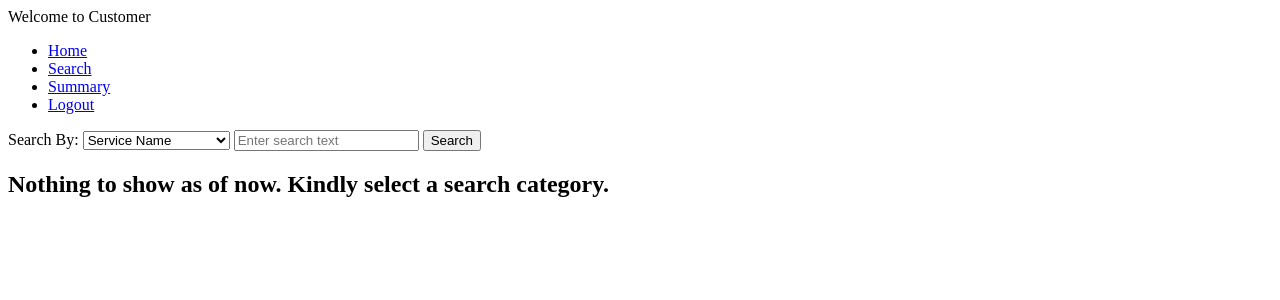
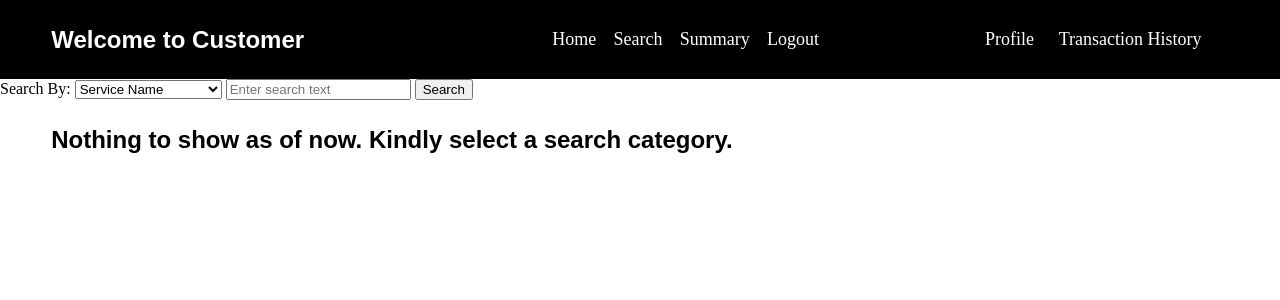
Before and after one commit to Shreya-agr09/AZHouseService, a Flask app: page /customer_search in a window 1280 px wide. Shown: the top 300 px of the page. Run offline with Flask 3, Linux system fonts and the light colour scheme.

Commit message:
added most of the frontend except profile,search

```diff
--- a/main.py
+++ b/main.py
@@ -722,7 +722,7 @@ def customer_signUp():
 #================================PROFESSIONALS===========================================================================
 @app.route("/professional")
 def professional():
-    service_requests = Service_request.query.filter_by(prof_id=session["id"]).one()
+    service_requests = Service_request.query.filter_by(prof_id=session["id"]).first()
     if service_requests.service.status==False:
         msg="This service you are associated with is temporarily down"
     else:
@@ -827,7 +827,7 @@ def viewRejectedRequest():
                  .join(Professionals, Professionals.prof_id == Service_request.prof_id)
                  .filter(Service_request.prof_id == session["id"]).filter(Service_request.status == "Rejected")
                  .all())
-    return render_template("viewRejectedRequest.html",ser)
+    return render_template("viewRejectedRequest.html",ser=ser)
 
 #status can take : Accepted,Rejected,Requested,Closed,C Pay done,Payment verified
 @app.route("/profAcceptService/<serviceRq_id>")
--- /dev/null
+++ b/static/style/customer.css
@@ -0,0 +1,113 @@
+:root{
+    --primary:black;
+    --secondary:white;
+}
+body{
+    margin:0px;
+    padding:0px;
+    box-sizing: border-box;
+}
+.selection{
+
+    border:2px solid var(--primary);
+    border-radius: 2px;
+
+    margin:4%;
+    padding:2%;
+}
+.types{
+    display:flex;
+    flex-direction: row;
+    margin:0px;
+    padding:0px;
+    flex-wrap: wrap;
+
+}
+.selection h2{
+    margin:2%;
+
+}
+.types a{
+    padding:4%;
+    margin:0% 2%;
+    color:var(--secondary);
+    text-decoration: none;
+    border-radius: 8px;
+    background-color: var(--primary);
+    border: 2px solid var(--primary);
+    transition: box-shadow 0.3s ease;
+
+
+}
+.types a:hover{
+    font-weight: bold;
+    font-size: large;
+    box-shadow: 0 0 8px 4px rgba(0, 0, 0, 0.6);
+}
+
+/* styling table  */
+table {
+    width: 90%;
+    border-collapse: separate; /* Change from collapse to separate for border-radius to work */
+    border-spacing: 0; /* Avoid gaps between cells */
+    border: 2px solid #333; /* Apply border around the table */
+    border-radius: 10px; /* Add border-radius for rounded corners */
+    overflow: hidden; /* To ensure corners stay rounded */
+    margin: 4%;
+    margin-top:2%;
+    font-size: 18px;
+    text-align: left;
+}
+
+th, td {
+    padding: 8px 40px;
+}
+
+th {
+    background-color: #333;
+    color: #fff;
+    font-weight: bold;
+}
+
+tr {
+    border-bottom: 1px solid #dddddd;
+}
+
+tr:nth-of-type(even) {
+    background-color: #f3f3f3;
+}
+
+tr:last-of-type {
+    border-bottom: 2px solid #333;
+}
+
+td a {
+    color: blue;
+    text-decoration: none;
+}
+
+td a:hover {
+    text-decoration: underline;
+}
+
+h2 {
+    font-family: 'Arial', sans-serif;
+    font-size: 24px;
+    margin: 2% 2% 0% 4%;
+}
+/* Add border-radius for the first and last rows */
+table tr:first-child th:first-child {
+    border-top-left-radius: 10px; /* Top left corner */
+}
+
+table tr:first-child th:last-child {
+    border-top-right-radius: 10px; /* Top right corner */
+}
+
+table tr:last-child td:first-child {
+    border-bottom-left-radius: 10px; /* Bottom left corner */
+}
+
+table tr:last-child td:last-child {
+    border-bottom-right-radius: 10px; /* Bottom right corner */
+}
--- /dev/null
+++ b/static/style/nav.css
@@ -0,0 +1,52 @@
+:root{
+    --primary:black;
+    --secondary:white;
+}
+body{
+    margin:0px;
+    padding:0px;
+    box-sizing: border-box;
+}
+header{
+    display:flex;
+    flex-direction: row;
+    flex-wrap: wrap;
+    background-color:var(--primary);
+    justify-content: space-between;
+    align-items: center;
+    box-sizing: border-box;
+    overflow: hidden;
+    width:100%;
+    margin:0px;
+    padding:0px;
+}
+header h2{
+    color:var(--secondary);
+    padding-left:2%;
+    margin:2%;
+}
+ul{
+    display: flex;
+    margin:0px;
+    padding:0px;
+}
+ul a{
+    text-decoration: none;
+    font-size: 18px;
+    padding:2%;
+    margin:2%;
+    color:var(--secondary);
+    position: relative;
+}
+ul a::before{
+    content:'';
+    height:2px;
+    position: absolute;
+    background-color:var(--secondary);
+    width:0%;
+    bottom:2px;
+    transition: width 0.4s ease;;
+}
+ul a:hover::before{
+    width:100%;
+}
--- a/templates/custSearch.html
+++ b/templates/custSearch.html
@@ -5,18 +5,23 @@
     <meta charset="UTF-8">
     <meta name="viewport" content="width=device-width, initial-scale=1.0">
     <title>Customer search</title>
+    <link rel="stylesheet" href="../static/style/nav.css">
+    <link rel="stylesheet" href="../static/style/customer.css">
 </head>
 
 <body>
     <header>
-        <span>Welcome to Customer</span>
+        <h2>Welcome to Customer</h2>
         <ul>
-            <li><a href="/customer">Home</a></li>
-            <li><a href="/customer_search">Search</a></li>
-            <li><a href="/summary">Summary</a></li>
-            <li><a href="/logout">Logout</a></li>
+            <a href="/customer">Home</a>
+            <a href="/customer_search">Search</a>
+            <a href="/custSummary">Summary</a>
+            <a href="/logout">Logout</a>
         </ul>
-    </header>
+        <ul style="width:24%;">
+        <a href="/cust_profile">Profile</a>
+        <a href="transHistory/{{session['id']}}">Transaction History</a></ul>
+        </header>
 
     <!--Search Functionality-->
     <div class="search">
--- a/templates/login.html
+++ b/templates/login.html
@@ -5,7 +5,7 @@
     <meta charset="UTF-8">
     <meta name="viewport" content="width=device-width, initial-scale=1.0">
     <title>Log In</title>
-    <link rel="stylesheet" href="../static/form.css">
+    <link rel="stylesheet" href="../static/style/form.css">
 </head>
 
 <body>
--- a/templates/prof_profile.html
+++ b/templates/prof_profile.html
@@ -4,6 +4,7 @@
     <meta charset="UTF-8">
     <meta name="viewport" content="width=device-width, initial-scale=1.0">
     <title>Professional Profile</title>
+    <link rel="stylesheet" href="../static/style/nav.css">
 </head>
 <style>
     .main{
```
Also changed, not shown: static/style/admin.css (added, +65 -0 lines), templates/admin.html (+6 -3 lines), templates/adminSearch.html (+5 -3 lines), templates/customer.html (+10 -4 lines), templates/customer2.html (+11 -6 lines), templates/customer3.html (+23 -5 lines), templates/custprofile.html (+7 -3 lines), templates/newService.html (+11 -1 lines), templates/professional_search.html (+13 -4 lines), templates/professionals.html (+7 -2 lines), templates/viewRejectedRequest.html (+15 -1 lines), instance/database.sqlite3, static/style/form.css (renamed from static/form.css), static/style/professional.css (added).
